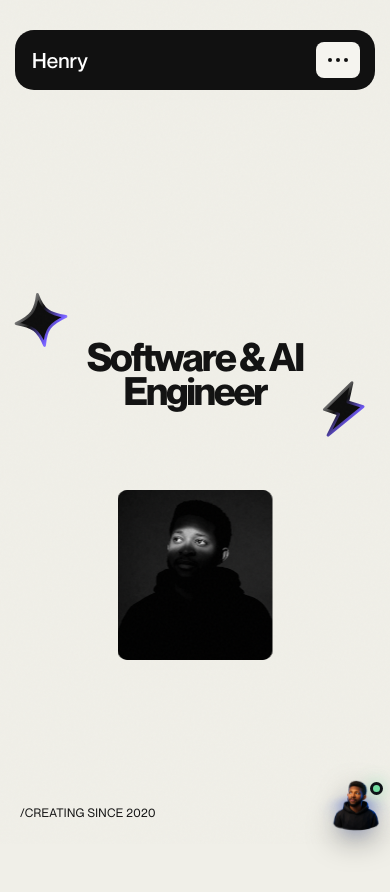
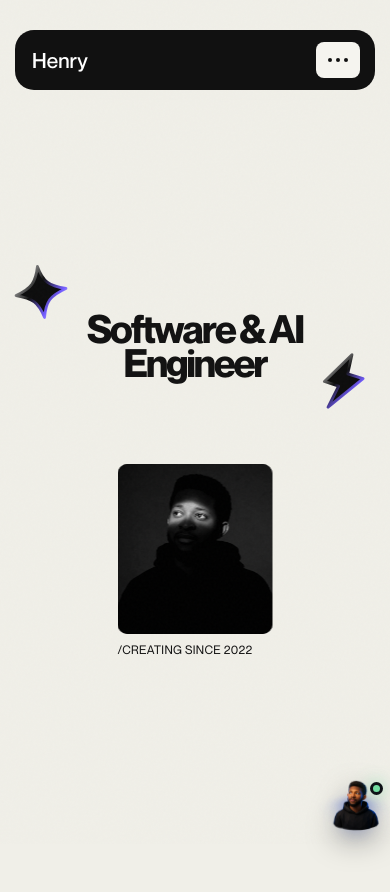
Before and after one commit to Protagonist01/my-website, a React (Vite) app: page / in a window 390 px wide. Shown: the top 892 px of the page. Built offline with nearby package versions, Linux system fonts and the light colour scheme.

Commit message:
Refine mobile hero and offer transition

```diff
--- a/src/v2/V2App.jsx
+++ b/src/v2/V2App.jsx
@@ -714,7 +714,7 @@ function OpeningSequence() {
           <h1>AI &amp; Software Engineer</h1>
           <figure><img src={heroBw} alt="Henry Fadeni in a black and white studio portrait" /></figure>
           <strong>{"\u00a9"}2026</strong>
-          <p>Creating useful systems<br />since 2020</p>
+          <p>Creating useful systems<br />since 2022</p>
         </article>
 
         <article className="v2-opening-scene v2-opening-about">
--- a/src/v2/replica.css
+++ b/src/v2/replica.css
@@ -188,6 +188,7 @@
 }
 
 @media (max-width: 700px) {
+  .replica-intro__sticky { --mobile-portrait-top: 55%; --mobile-portrait-height: 170px; }
   .replica-nav { top: 30px; width: calc(100vw - 30px); max-width: 360px; height: 60px; }
   .replica-nav.is-open { height: min(314px, calc(100svh - 60px)); height: min(314px, calc(100dvh - 60px)); }
   .replica-nav__top { padding-left: 17px; }
@@ -196,13 +197,13 @@
   .replica-nav__menu::-webkit-scrollbar { display: none; }
   .replica-intro { height: 320svh; }
   .replica-intro__sticky { min-height: 0; }
-  .replica-hero__title { top: 40.3%; width: 265px; }
+  .replica-hero__title { top: 37%; width: 265px; }
   .replica-hero h1 { font-size: 47px; line-height: .86; letter-spacing: -.052em; text-align: center; transform: none; }
   .replica-hero__spark { top: -48px; left: -12px; width: 56px; height: 56px; }
   .replica-hero__bolt { right: -8px; bottom: -32px; width: 59px; height: 59px; }
   .replica-hero__year { display: none; }
-  .replica-hero__since { right: auto; bottom: 24px; left: 20px; width: auto; font-size: 12px; letter-spacing: .025em; transform: none; }
-  .replica-portrait-wrap { top: 58%; width: 155px; height: 170px; }
+  .replica-hero__since { top: calc(var(--mobile-portrait-top) + var(--mobile-portrait-height) + 8px); right: auto; bottom: auto; left: calc(50% - 77.5px); width: auto; font-size: 12px; letter-spacing: .025em; white-space: nowrap; transform: none; }
+  .replica-portrait-wrap { top: var(--mobile-portrait-top); width: 155px; height: var(--mobile-portrait-height); }
   .replica-about { display: block; padding: 178px 20px 0; }
   .replica-about__left { display: block; padding: 0; }
   .replica-about h2 { margin-bottom: 270px; font-size: 45px; line-height: 1; }
@@ -222,7 +223,7 @@
   .replica-services p { grid-column: 1; flex-wrap: wrap; gap: 3px 7px; font-size: 12px; line-height: 1.35; }
   .replica-services__arrow { grid-column: 2; grid-row: 1 / span 2; }
   .replica-end-container { width: calc(100% - 48px); }
-  .replica-ending { --replica-vh: 100svh; --footer-panel-height: min(var(--replica-vh), clamp(38rem, 76svh, 40rem)); height: 312svh; }
+  .replica-ending { --replica-vh: 100svh; --footer-panel-height: min(var(--replica-vh), clamp(38rem, 76svh, 40rem)); height: 312svh; background: var(--ink); }
   .replica-ending__sticky { position: sticky; top: 0; display: block; height: var(--replica-vh); overflow: hidden; }
   .replica-ending__under, .replica-ending__cover { position: absolute; inset: 0; overflow-y: auto; will-change: transform; }
   .replica-ending__under { top: auto; height: var(--footer-panel-height); overflow: hidden; }
--- a/src/v2/replicaContent.js
+++ b/src/v2/replicaContent.js
@@ -3,7 +3,7 @@ export const replicaContent = {
   wordmark: "HENRY.",
   heroTitle: ["Software & AI", "Engineer"],
   year: "©2026",
-  since: "/CREATING SINCE 2020",
+  since: "/CREATING SINCE 2022",
   aboutHeading: "Hey!",
   shortIntro: "I’m Henry, a software and AI engineer in Lagos, working with teams worldwide.",
   biography: [
```
Also changed, not shown: src/v2/styles.css.
